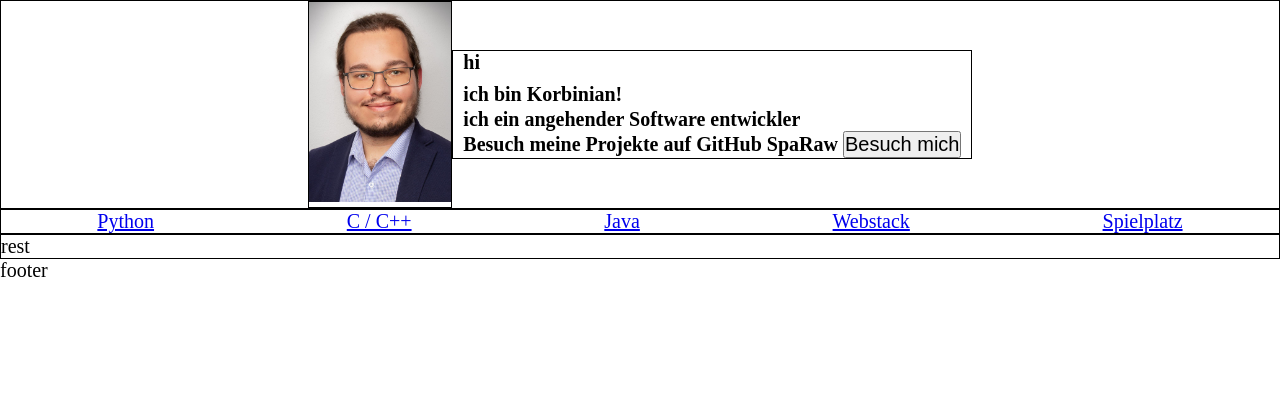
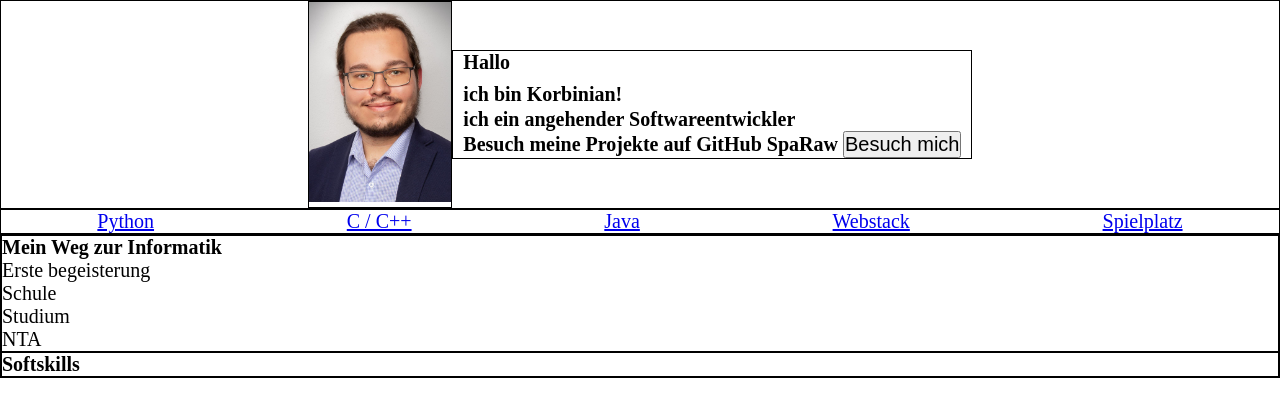
Before and after one commit to SpaRaw/sparaw.github.io, a plain HTML site: page index.html in a window 1280 px wide. Drawn offline with Linux system fonts and the light colour scheme.

Commit message:
Gedankenstütze eingefügt für die Hauptseite

```diff
--- a/index.html
+++ b/index.html
@@ -1,5 +1,5 @@
 <!DOCTYPE html>
-<html lang="en">
+<html lang="de">
 <head>
     <meta charset="UTF-8">
     <title>Korbinian Müller</title>
@@ -10,14 +10,14 @@
     <header>
         <div id="upper">
             <div id="img">
-                <img id="bewerbungsPic"src="documents/img/bewerbung.jpg">
+                <img id="bewerbungsPic" src="documents/img/bewerbung.jpg" alt="Bewerbungsfoto">
             </div>
             <div id="headline">
                 <ul>
-                    <li> <h3> hi</h3></li>
-                    <li> <h1><bold>ich bin Korbinian!</bold></h1></li>
-                    <li> <h3>ich ein angehender Software entwickler</h3></li>
-                    <li> <h3>Besuch meine Projekte auf GitHub SpaRaw  <a href="http://github.de/sparaw"><Button>Besuch mich</Button></a></h3></li>
+                    <li> <h3> Hallo</h3></li>
+                    <li> <h1><b>ich bin Korbinian!</b></h1></li>
+                    <li> <h3>ich ein angehender Softwareentwickler</h3></li>
+                    <li> <h3>Besuch meine Projekte auf GitHub SpaRaw  <a href="https://github.de/sparaw"><Button>Besuch mich</Button></a></h3></li>
 
                 </ul>
             </div>
@@ -33,10 +33,28 @@
         </div>
     </header>
     <div>
-        rest
+        <div>
+            <h3>Mein Weg zur Informatik</h3>
+            <p>
+                Erste begeisterung
+            </p>
+            <p>
+                Schule
+            </p>
+            <p>
+                Studium
+            </p>
+            <p>
+                NTA
+            </p>
+        </div>
+        <div>
+            <h3>Softskills</h3>
+            <p>
+            </p>
+        </div>
     </div>
     <footer>
-        footer
     </footer>
 </body>
 </html>
```
Also changed, not shown: cpp.html (+2 -2 lines), spielplatz.html (+1 -1 lines), web.html (+1 -1 lines), 1 other file.
